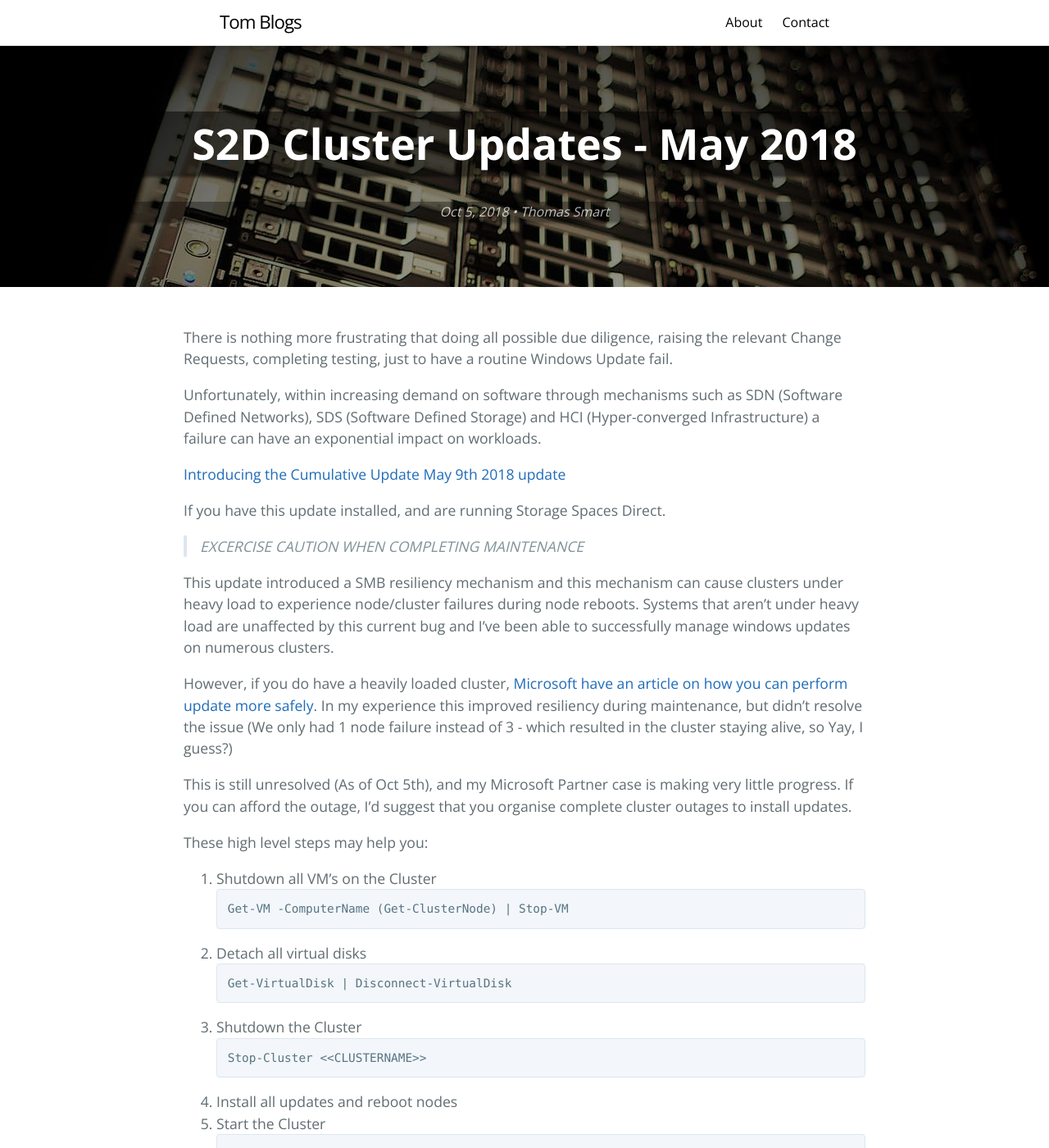
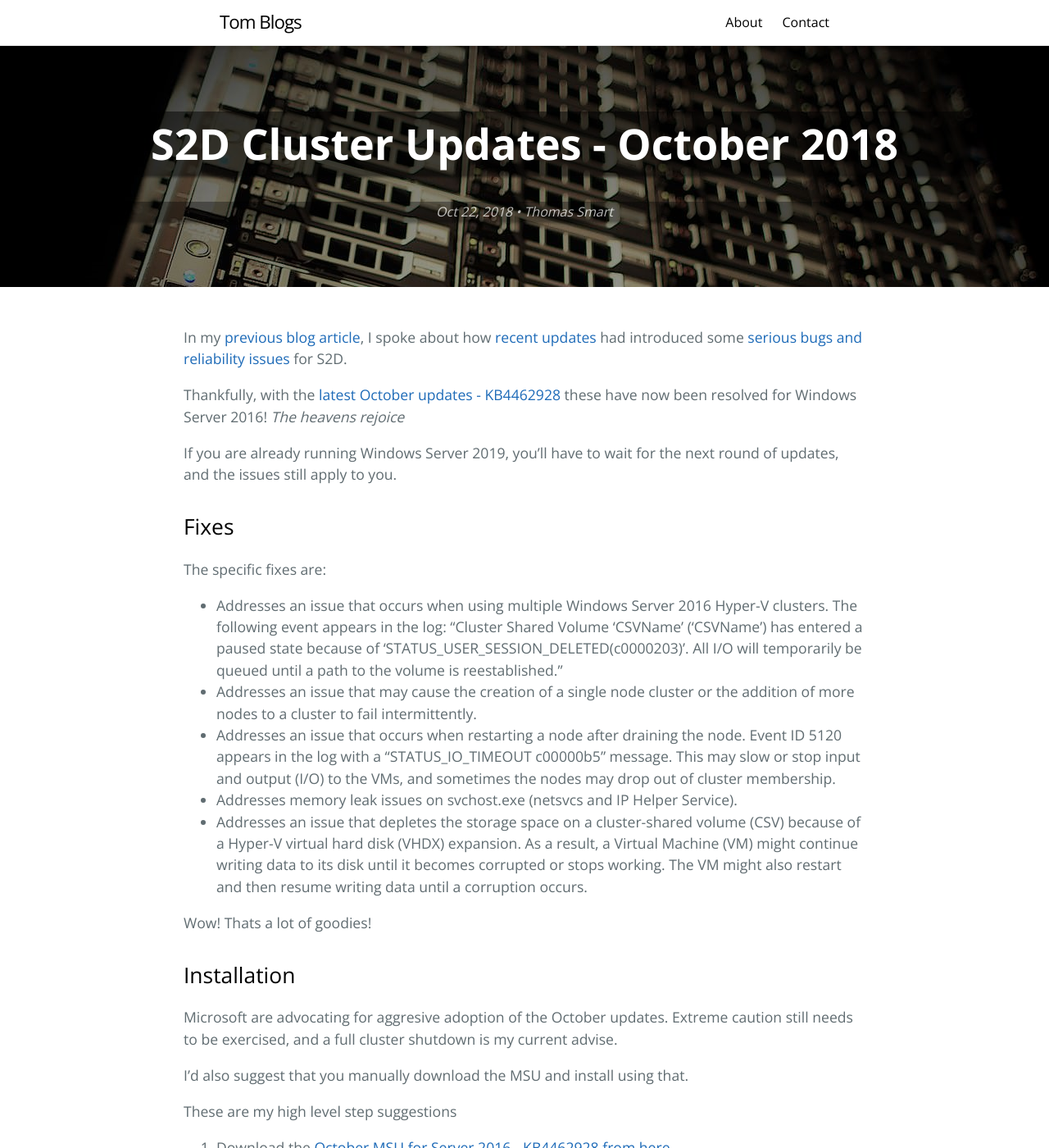
Before and after one commit to thomassmart/thomassmart.github.io, a Jekyll site: the page built from _posts/2018-10-05-s2d-cluster-updates.md, in a window 1280 px wide and 1400 px high. Shown: the whole window at 82% size. Built offline with Jekyll 4.4.1, drawn with Linux system fonts in a browser that asks for light colours; comment, search, counter and statistics services are not loaded; some of the changed text lies outside the part shown.

Commit message:
October 18 Update S2D

```diff
--- a/_posts/2018-10-05-s2d-cluster-updates.md
+++ b/_posts/2018-10-05-s2d-cluster-updates.md
@@ -1,54 +1,78 @@
 ---
 layout: post
-title:  "S2D Cluster Updates - May 2018"
-date:   2018-10-05
+title:  "S2D Cluster Updates - October 2018"
+date:   2018-10-22
 categories: storagespacesdirect s2d cluster hyper-converged windows-update
 tags: blog
 ---
 
-There is nothing more frustrating that doing all possible due diligence, raising the relevant Change Requests, completing testing, just to have a routine Windows Update fail.
 
-Unfortunately, within increasing demand on software through mechanisms such as SDN (Software Defined Networks), SDS (Software Defined Storage) and HCI (Hyper-converged Infrastructure) a failure can have an exponential impact on workloads.
+In my [previous blog article](https://thomassmart.github.io/storagespacesdirect/s2d/cluster/hyper-converged/windows-update/2018/10/05/s2d-cluster-updates.html), I spoke about how [recent updates](https://support.microsoft.com/en-us/help/4103723/windows-10-update-kb4103723) had introduced some [serious bugs and reliability issues](https://support.microsoft.com/en-us/help/4462487/event-5120-with-status-io-timeout-c00000b5-after-an-s2d-node-restart-o) for S2D.
 
-[Introducing the Cumulative Update May 9th 2018 update](https://support.microsoft.com/en-us/help/4103723/windows-10-update-kb4103723)
 
-If you have this update installed, and are running Storage Spaces Direct.
-> *EXCERCISE CAUTION WHEN COMPLETING MAINTENANCE*
+Thankfully, with the [latest October updates - KB4462928](https://support.microsoft.com/en-us/help/4462928) these have now been resolved for Windows Server 2016!
+*The heavens rejoice*
 
-This update introduced a SMB resiliency mechanism and this mechanism can cause clusters under heavy load to experience node/cluster failures during node reboots. Systems that aren't under heavy load are unaffected by this current bug and I've been able to successfully manage windows updates on numerous clusters.
+If you are already running Windows Server 2019, you'll have to wait for the next round of updates, and the issues still apply to you.
 
-However, if you do have a heavily loaded cluster, [Microsoft have an article on how you can perform update more safely](https://support.microsoft.com/en-us/help/4462487/event-5120-with-status-io-timeout-c00000b5-after-an-s2d-node-restart-o). In my experience this improved resiliency during maintenance, but didn't resolve the issue (We only had 1 node failure instead of 3 - which resulted in the cluster staying alive, so Yay, I guess?)
+## Fixes
 
-This is still unresolved (As of Oct 5th), and my Microsoft Partner case is making very little progress. If you can afford the outage, I'd suggest that you organise complete cluster outages to install updates.
+The specific fixes are:
 
-These high level steps may help you:
+* Addresses an issue that occurs when using multiple Windows Server 2016 Hyper-V clusters. The following event appears in the log:
+“Cluster Shared Volume 'CSVName' ('CSVName') has entered a paused state because of 'STATUS_USER_SESSION_DELETED(c0000203)'. All I/O will temporarily be queued until a path to the volume is reestablished.”
+* Addresses an issue that may cause the creation of a single node cluster or the addition of more nodes to a cluster to fail intermittently.
+* Addresses an issue that occurs when restarting a node after draining the node. Event ID 5120 appears in the log with a “STATUS_IO_TIMEOUT c00000b5” message. This may slow or stop input and output (I/O) to the VMs, and sometimes the nodes may drop out of cluster membership.
+* Addresses memory leak issues on svchost.exe (netsvcs and IP Helper Service).
+* Addresses an issue that depletes the storage space on a cluster-shared volume (CSV) because of a Hyper-V virtual hard disk (VHDX) expansion. As a result, a Virtual Machine (VM) might continue writing data to its disk until it becomes corrupted or stops working. The VM might also restart and then resume writing data until a corruption occurs.
 
-1. Shutdown all VM's on the Cluster
+Wow! Thats a lot of goodies!
+
+## Installation
+
+Microsoft are advocating for aggresive adoption of the October updates. Extreme caution still needs to be exercised, and a full cluster shutdown is my current advise.
+
+I'd also suggest that you manually download the MSU and install using that.
+
+These are my high level step suggestions
+
+1. Download the [October MSU for Server 2016 - KB4462928 from here](http://www.catalog.update.microsoft.com/Search.aspx?q=KB4462928)
+
+2. Copy those MSU's to each of your nodes.
+
+3. Shutdown all VM's on the Cluster
 ~~~~~~~~~~~
 Get-VM -ComputerName (Get-ClusterNode) | Stop-VM
 ~~~~~~~~~~~
-2. Detach all virtual disks
+4. Detach all virtual disks
 ~~~~~~~~~~~
 Get-VirtualDisk | Disconnect-VirtualDisk
 ~~~~~~~~~~~
-3. Shutdown the Cluster
+5. Shutdown the Cluster
 ~~~~~~~~~~~
 Stop-Cluster <<CLUSTERNAME>>
 ~~~~~~~~~~~
-4. Install all updates and reboot nodes
-5. Start the Cluster
+6. Install all updates and reboot nodes
+~~~~~~~~~~~
+wusa PATH/windows10.0-kb4462928-x64_c3c3bd7c809ed0a53afab205ccbc229556f384c7.msu
+~~~~~~~~~~~
+*You may need to install service stack updates (SSU) before the October LCU*
+
+7. Start the Cluster
 ~~~~~~~~~~~
 Start-Cluster <<CLUSTERNAME>>
 ~~~~~~~~~~~
-6. Attach all virtual disks
+8. Attach all virtual disks
 ~~~~~~~~~~~
 Get-VirtualDisk | Connect-VirtualDisk
 ~~~~~~~~~~~
-7. Monitor storage jobs - You may also want to invoke storage jobs
+9. Monitor storage jobs - You may also want to invoke storage jobs
 ~~~~~~~~~~~~~~~~~
+Get-StorageJob
 Get-VirtualDisk | Repair-VirtualDisk -AsJob
 Get-StoragePool S2D* | Optimize-StoragePool
+Get-StorageJob
 ~~~~~~~~~~~~~~~~~
-8. Once complete power up all your VM's
+10. Once complete power up all your VM's
 
 Its worth noting that the update window will be considerably shorter than using SCVMM or Cluster Aware updating as there are no storage rebuilds between node reboots.
```
Also changed, not shown: 9 other files.
